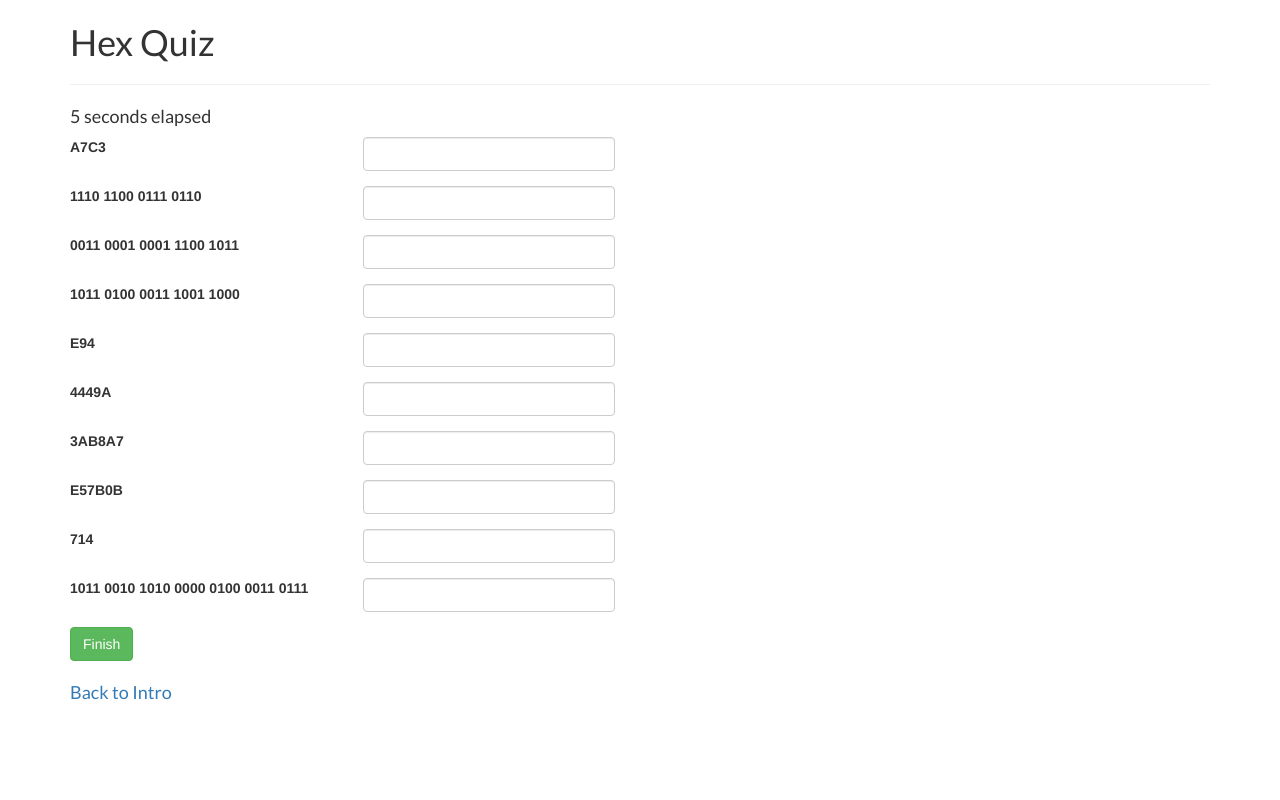
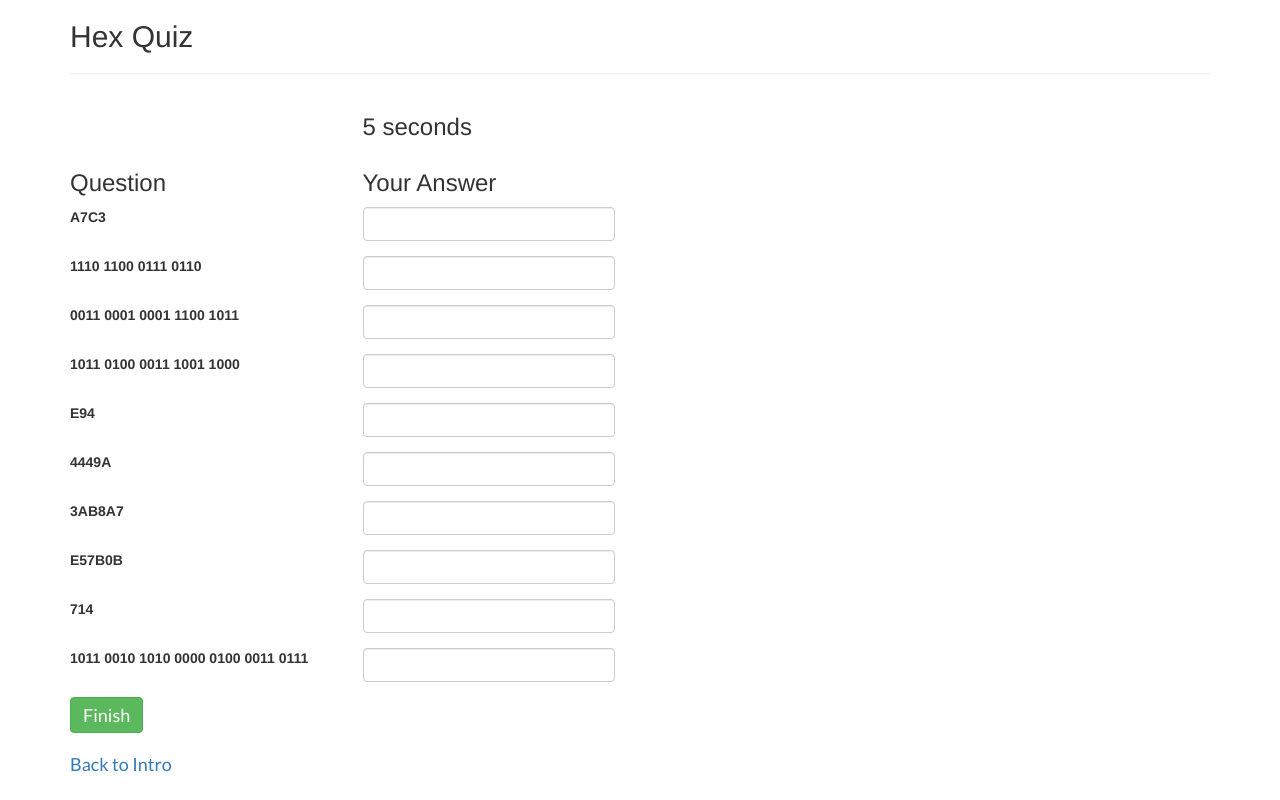
Before and after one commit to amclees/hexquiz, an Angular app: page /quiz in a window 1280 px wide. Built offline with nearby package versions, Linux system fonts and the light colour scheme.

Commit message:
Improve quiz formatting

```diff
--- a/src/app/intro.component.html
+++ b/src/app/intro.component.html
@@ -1,3 +1,3 @@
-<p>Welcome! Hex Quiz is a hexadecimal quiz to assist with conversion to and from binary quickly.</p>
+<p>Welcome! Hex Quiz is a hexadecimal quiz to assist with quick conversion to and from binary.</p>
 
 <a routerLink="/quiz" class="btn btn-primary">Take the quiz</a>
--- a/src/app/main.css
+++ b/src/app/main.css
@@ -1,5 +1,5 @@
 @import url("https://fonts.googleapis.com/css?family=Lato");
-a, p, li {
+a, p, li, button {
   font: 18px "Lato", Helvetica, Tahoma, sans-serif; }
 
 h1,
@@ -8,8 +8,7 @@ h3,
 h4,
 h5,
 h6 {
-  font: 100% "Lato", Helvetica, Tahoma, sans-serif;
-  font-size: 36px;
+  font: "Lato", Helvetica, Tahoma, sans-serif;
   color: #333; }
 
 .question {
--- a/src/app/main.scss
+++ b/src/app/main.scss
@@ -5,7 +5,7 @@ $header-color: #333;
 $background-color: #ececec;
 $wrong-color: #df0000;
 
-a, p, li {
+a, p, li, button {
   font: 18px $fonts;
 }
 
@@ -15,8 +15,7 @@ h3,
 h4,
 h5,
 h6 {
-  font: 100% $fonts;
-  font-size: 36px;
+  font: $fonts;
   color: $header-color;
 }
 
--- a/src/app/quiz.component.html
+++ b/src/app/quiz.component.html
@@ -1,5 +1,19 @@
 <div id="questions">
-  <p *ngIf="!verifying">{{timer}} seconds elapsed</p>
+  <div class="row">
+    <h3 *ngIf="!verifying" class="col-md-6 col-md-offset-3">{{timer}} second{{timer !== 1 ? 's' : ''}}</h3>
+    <br *ngIf="verifying" />
+  </div>
+  <div class="row">
+    <div class="col-md-3">
+      <h3>Question</h3>
+    </div>
+    <div class="col-md-4">
+      <h3>Your Answer</h3>
+    </div>
+    <div class="col-md-5 wrong" *ngIf="verifying">
+      <h3>Correct Answer</h3>
+    </div>
+  </div>
   <div *ngFor="let question of questions"
   class="form-group row"
   [ngClass]="{'has-success': !(question.input.trim() === ''), 'has-error': verifying && !question.correct()}">
@@ -10,7 +24,7 @@
       <input class="form-control question" [(ngModel)]="question.input" [disabled]="verifying"/>
     </div>
     <div class="col-md-5 wrong" *ngIf="verifying && !question.correct()">
-      The correct answer is {{question.answer}}
+      <p>{{question.answer}}</p>
     </div>
   </div>
   <p *ngIf="verifying">{{scoring}}</p>
```
Also changed, not shown: 1 other file (tests, documents, lock files or other folders).
